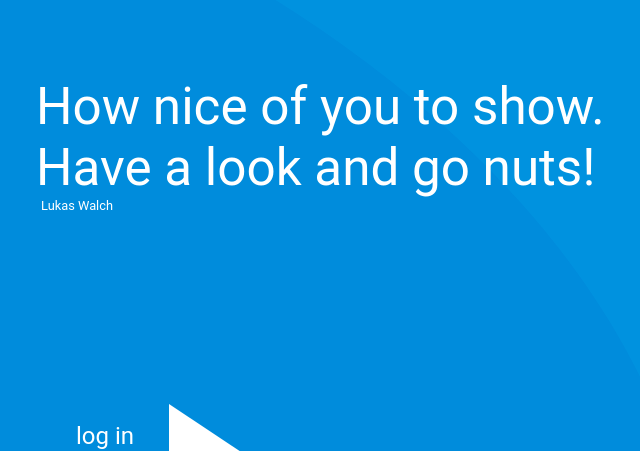
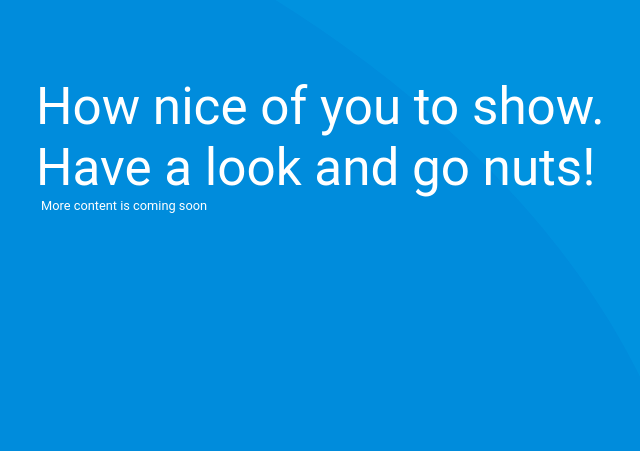
Before and after one commit to tiveritz/lukaswalch-website-v1, a Django app: page / in a window 1280 px wide. Shown: the part 137-588 px from the top of the page, without its empty margins (4-644 px from the left). Run offline with Django 3.2, Linux system fonts and the light colour scheme; parts of the project's set-up code (start-up, migrations or seed data) failed here and were passed over.

Commit message:
Prepares initial deployment

```diff
--- a/lukaswalch-project/website/templates/pages/home.html
+++ b/lukaswalch-project/website/templates/pages/home.html
@@ -20,9 +20,10 @@
             <div>
                 <div>How nice of you to show.</div>
                 <div>Have a look and go nuts!</div>
-                <div class="size-mini">Lukas Walch</div>
+                <div class="size-mini">More content is coming soon</div>
             </div>
         </div>
+        <!--
         <div id="nuts">
             <a href="#" id="nuts-link">
                 <div id="nuts-text">
@@ -33,5 +34,6 @@
                 <div id="play"></div>
             </a>
         </div>
+        -->
     </div>
 {% endblock content %}
```
